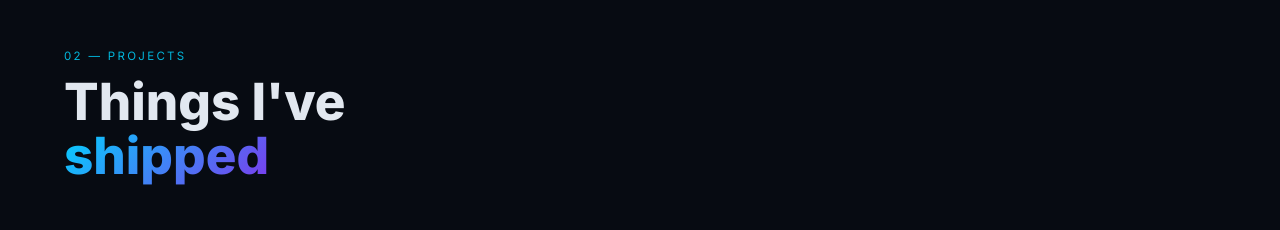
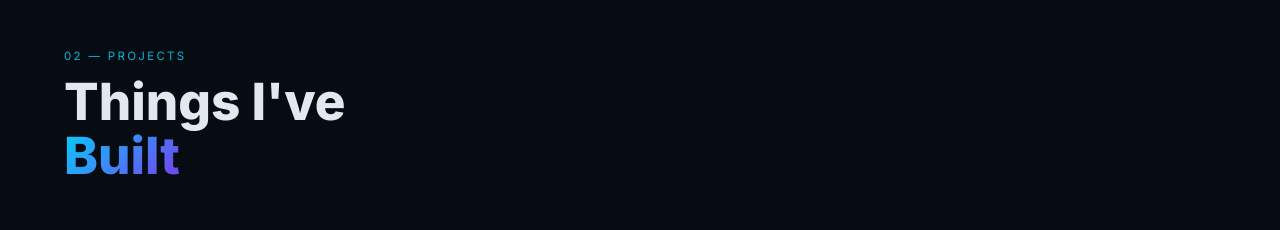
Before and after one commit to PrashantGoit/Portfolio, a React (Vite) app in the folder client/: page / in a window 1280 px wide. Shown: the part 1640-1870 px from the top of the page. Built offline with nearby package versions, Linux system fonts and the light colour scheme; no server answers.

Commit message:
Git link added

```diff
--- a/client/src/pages/Home.jsx
+++ b/client/src/pages/Home.jsx
@@ -75,7 +75,7 @@ const LinkedInIcon = ({ size = 26 }) => (
 const SOCIAL_LINKS = [
   {
     label: "GitHub",
-    href: "https://github.com/alexkovacs",
+    href: "https://github.com/PrashantGoit",
     icon: <GitHubIcon size={26} />,
     color: "var(--github-icon)",
   },
@@ -308,7 +308,7 @@ function Projects() {
         <div className={`fade-up ${inView ? "visible" : ""}`}>
           <div className="section-label">02 — Projects</div>
           <div className="section-title">
-            Things I&apos;ve<br /><span className="text-gradient">shipped</span>
+            Things I&apos;ve<br /><span className="text-gradient">Built</span>
           </div>
         </div>
         <div className="projects-grid" style={{ display: "grid", gridTemplateColumns: "repeat(3,1fr)", gap: "1.5rem" }}>
```
